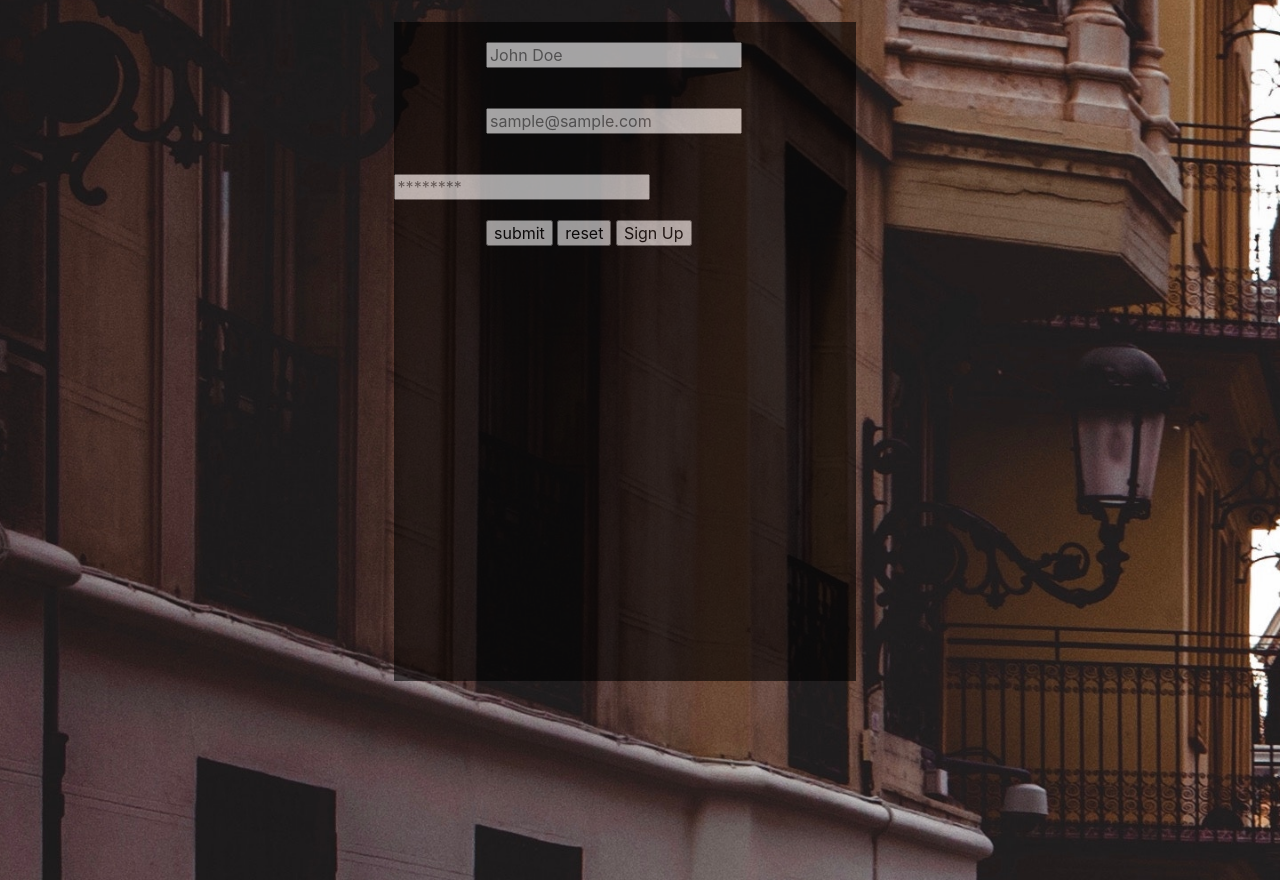
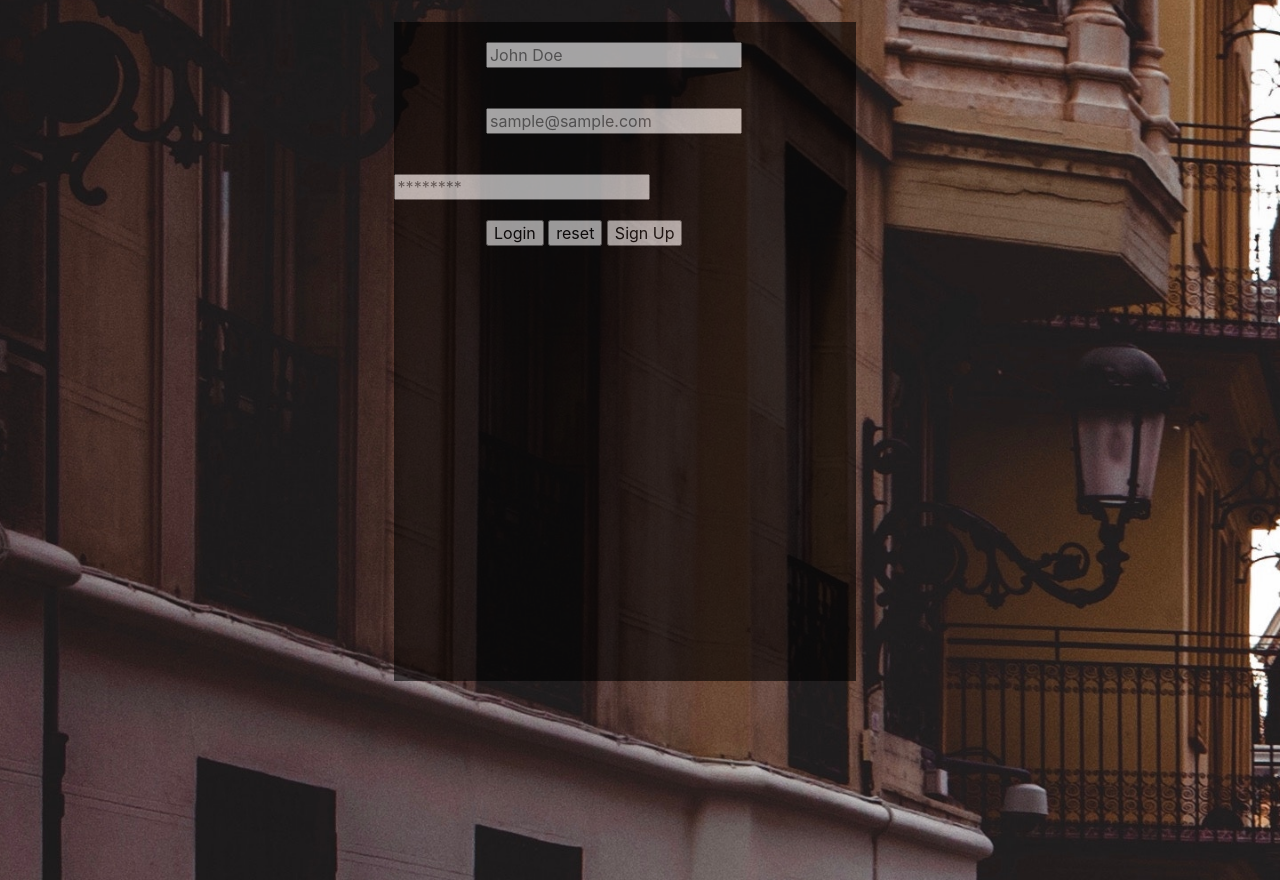
Before and after one commit to Mahisaurus-Rex/Login-System, a PHP site: page / in a window 1280 px wide; the page is wider, and only the part inside the window is pictured. Run offline with PHP 8.4, Linux system fonts and the light colour scheme.

Commit message:
touchups

```diff
--- a/index.html
+++ b/index.html
@@ -15,7 +15,7 @@
 <main class="site-wrapper">
     <div class="content content--fixed">
 <div class="form">
-    <form action="login.php" method="post">
+    <form action="login.php" method="POST">
         <label>
             Username
         </label>
@@ -43,7 +43,7 @@
         <br><br>
 
         <label>
-            <input type="submit" value="submit">
+            <input type="submit" value="Login">
             <input type="reset" value="reset">
             <a href="sign-up.html"> <button type="button">Sign Up</button></a>
         </label>
--- a/login.php
+++ b/login.php
@@ -6,8 +6,9 @@ $password=$_POST['password'];
 
 
 $con=mysqli_connect("localhost", "root","","login");//mysqli(""localhost", "username","password","database name");
-$result=mysql_query($con,"SELECT * FROM `login_info` WHERE `username` = '$username' && `email = '$email' && `password` = '$password'")
+$result=mysql_query($con,"SELECT * FROM `login_info` WHERE `username` = '$username' && `email = '$email' && `password` = '$password'");
+$count=mysqli_num_rows($result);
 
-
+echo $count;
 
 ?>
```
